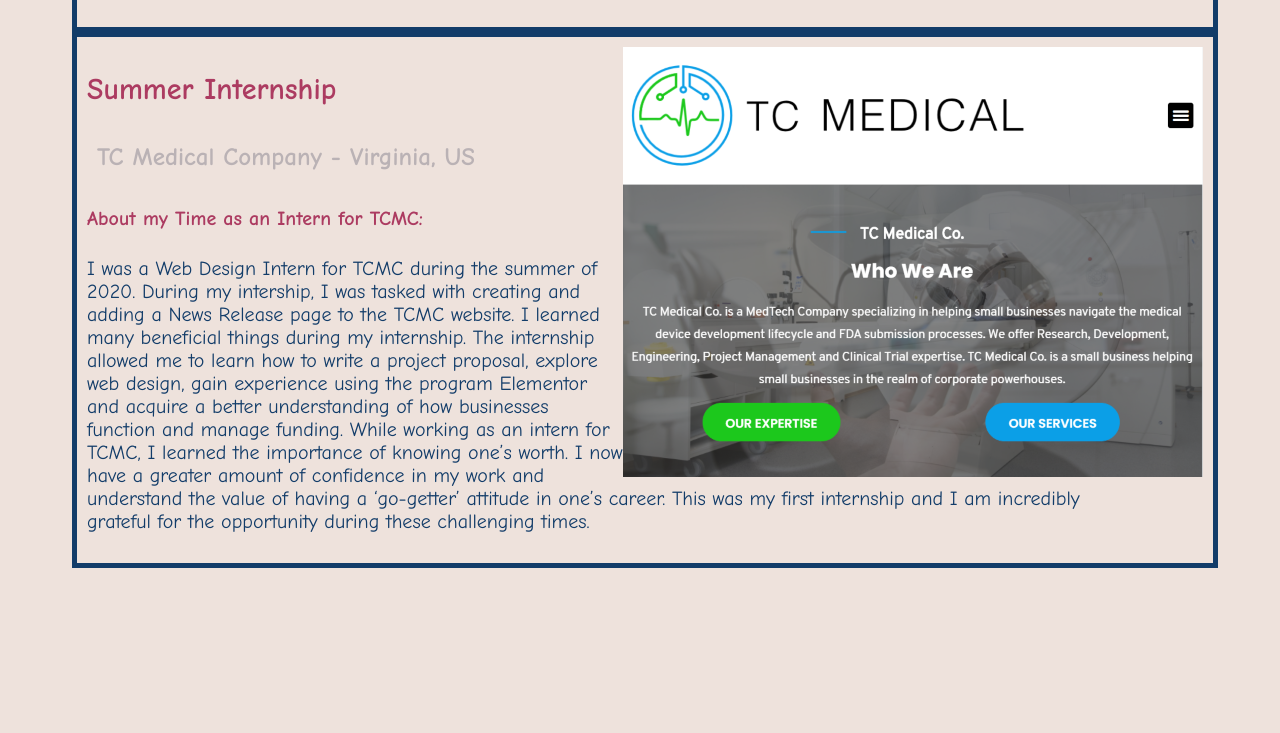
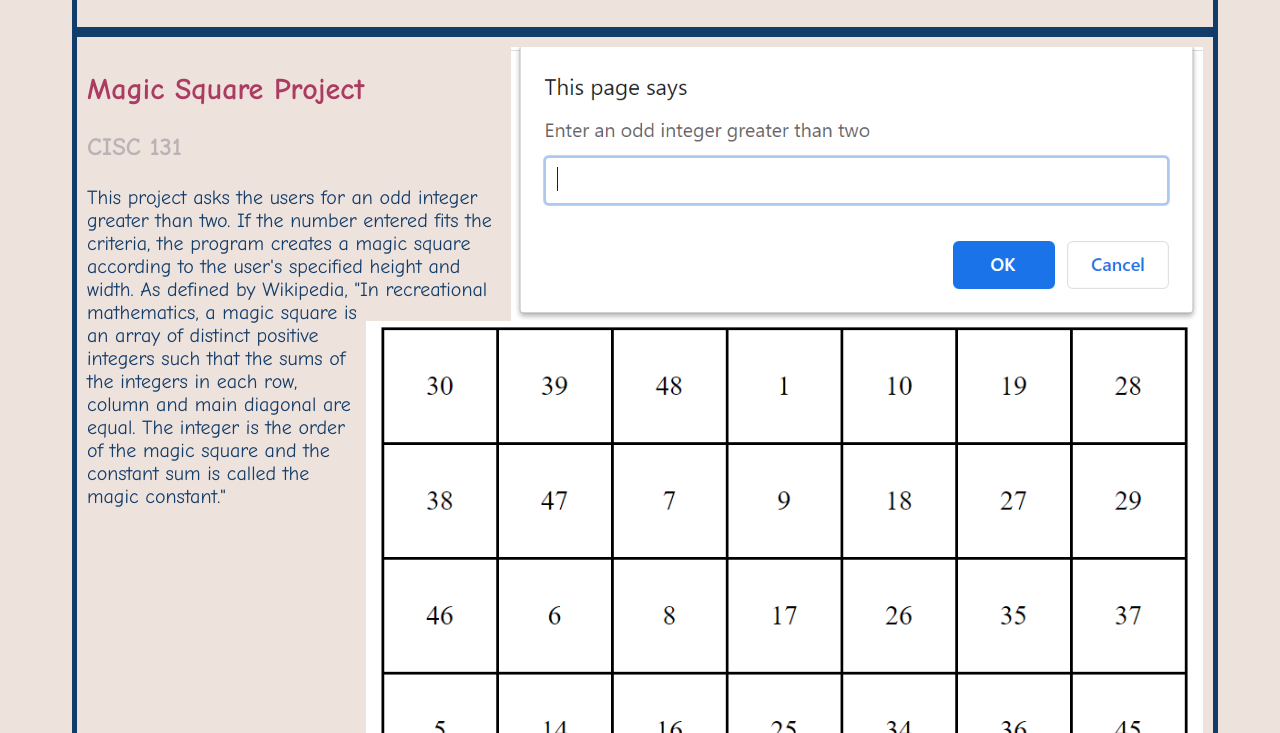
Before and after one commit to baluttt224/baluttt224.github.io, a plain HTML site: page projects.html in a window 1280 px wide. Shown: the part 807-1540 px from the top of the page. Before the commit the page ends 1375 px from the top, so only its background shows below. Drawn offline with Linux system fonts and the light colour scheme.

Commit message:
Update projects.html

```diff
--- a/projects.html
+++ b/projects.html
@@ -38,11 +38,11 @@
     </div>
     <div class="allinfo">
         <div class="textinfo">
-            <img src="TCMC.jpg" alt="TC Med. Co."/>
-            <h2>Summer Internship</h2>
-            <a href="https://tcmedicalco.com/" class="greylink" target="_blank">TC Medical Company - Virginia, US</a>
-            <h4>About my Time as an Intern for TCMC:</h4>
-            <p>I was a Web Design Intern for TCMC during the summer of 2020.  During my intership, I was tasked with creating and adding a News Release page to the TCMC website. I learned many beneficial things during my internship. The internship allowed me to learn how to write a project proposal, explore web design, gain experience using the program Elementor and acquire a better understanding of how businesses function and manage funding.  While working as an intern for TCMC, I learned the importance of knowing one’s worth. I now have a greater amount of confidence in my work and understand the value of having a ‘go-getter’ attitude in one’s career. This was my first internship and I am incredibly grateful for the opportunity during these challenging times.</p>
+            <img src="project2a.jpg" alt="Input"/>
+            <img src="project2b.jpg" alt="Magic Square"/>
+            <h2>Magic Square Project</h2>
+            <h3>CISC 131</h3>
+            <p> This project asks the users for an odd integer greater than two.  If the number entered fits the criteria, the program creates a magic square according to the user's specified height and width.  As defined by Wikipedia, "In recreational mathematics, a magic square is an array of distinct positive integers such that the sums of the integers in each row, column and main diagonal are equal. The integer is the order of the magic square and the constant sum is called the magic constant."</p>
         </div>
     </div>
 </body>
```
